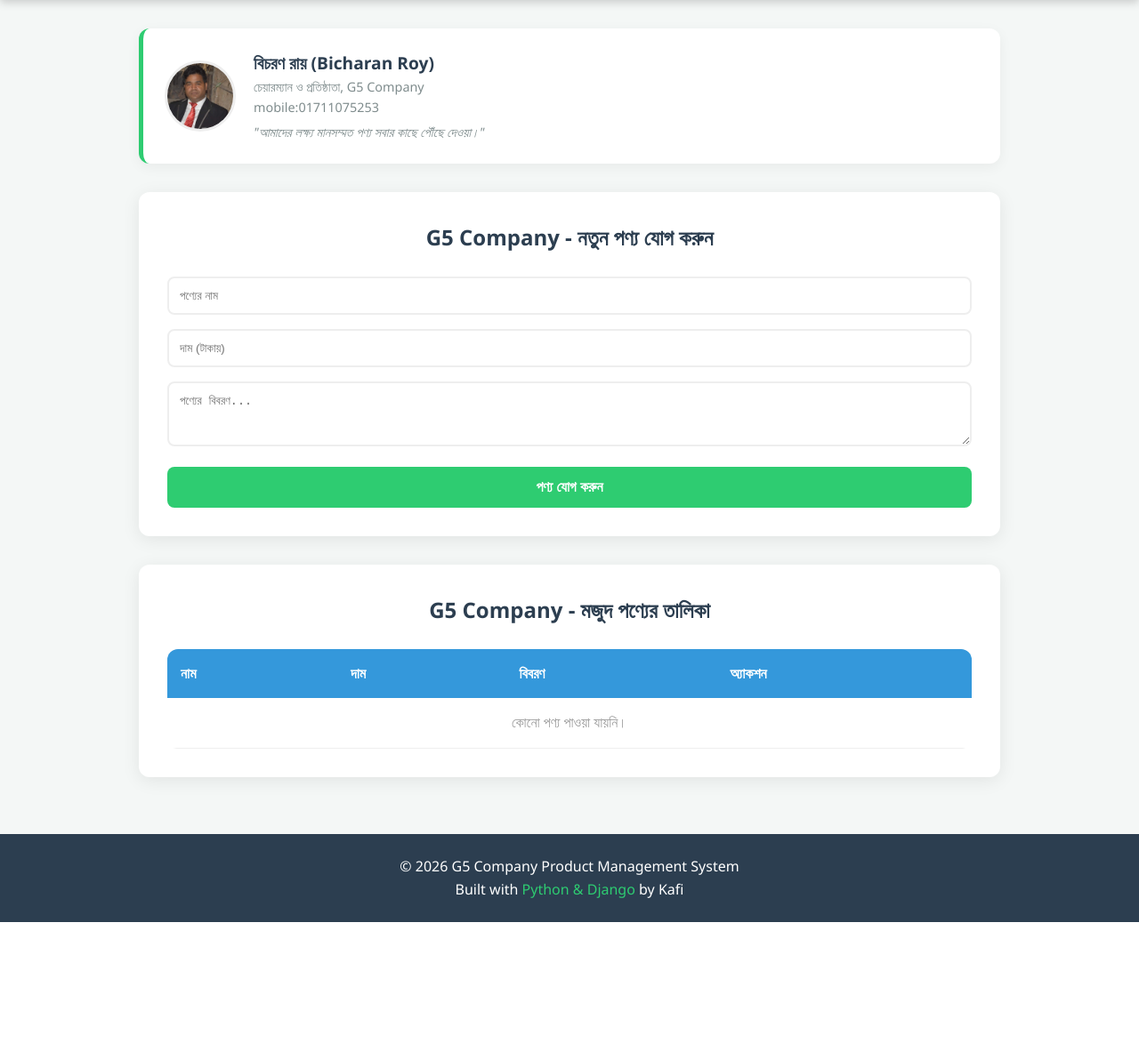
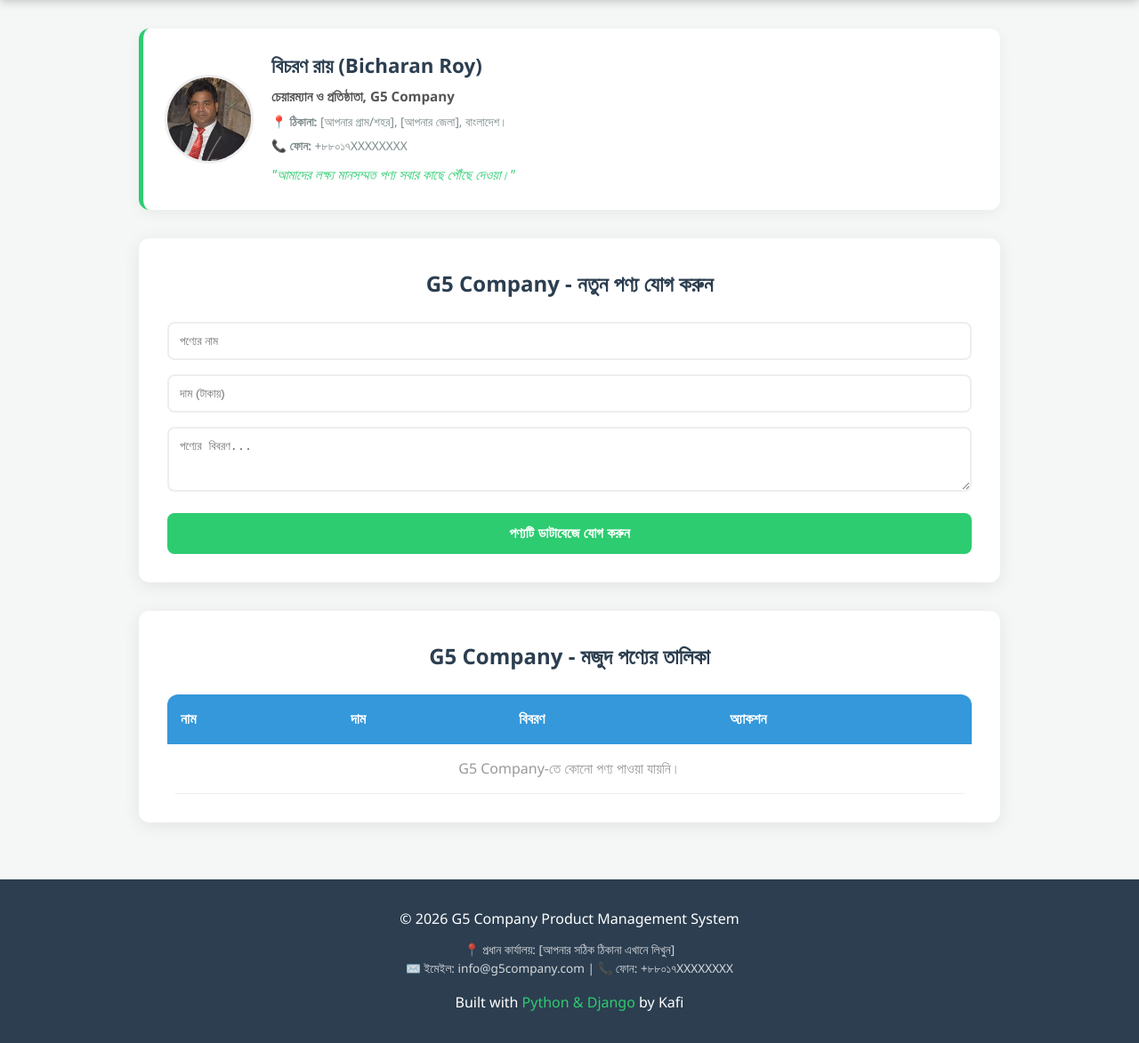
Before and after one commit to kafibisty/kafi_g5, a Django app: page / in a window 1280 px wide. Shown: the part 66-1239 px from the top of the page at 89% size. Before the commit the page ends 1103 px from the top, so only its background shows below. Run offline with Django 5.2, Linux system fonts and the light colour scheme; a user stored in the database is signed in; data that the repository does not hold is empty.

Commit message:
Added owner address and contact info

```diff
--- a/templates/index.html
+++ b/templates/index.html
@@ -26,9 +26,10 @@
 
         /* Owner Profile Card */
         .owner-card { background: white; padding: 1.5rem; border-radius: 12px; display: flex; align-items: center; gap: 20px; box-shadow: 0 4px 15px rgba(0,0,0,0.05); margin-bottom: 2rem; border-left: 5px solid #2ecc71; }
-        .owner-img-big { width: 80px; height: 80px; border-radius: 50%; object-fit: cover; border: 3px solid #eee; }
-        .owner-info h3 { color: #2c3e50; font-size: 1.2rem; }
-        .owner-info p { color: #7f8c8d; font-size: 0.9rem; }
+        .owner-img-big { width: 100px; height: 100px; border-radius: 50%; object-fit: cover; border: 3px solid #eee; }
+        .owner-info h3 { color: #2c3e50; font-size: 1.4rem; margin-bottom: 5px; }
+        .owner-info p { color: #555; font-size: 0.95rem; margin-bottom: 3px; }
+        .owner-info .address-text { color: #7f8c8d; font-size: 0.85rem; display: block; margin-top: 5px; }
 
         /* General Card Style */
         .card { background: white; padding: 2rem; border-radius: 12px; box-shadow: 0 4px 20px rgba(0,0,0,0.08); margin-bottom: 2rem; }
@@ -46,7 +47,8 @@
         td { padding: 15px; border-bottom: 1px solid #eee; }
 
         /* Footer */
-        footer { background: #2c3e50; color: white; text-align: center; padding: 1.5rem 0; margin-top: auto; }
+        footer { background: #2c3e50; color: white; text-align: center; padding: 2rem 0; margin-top: auto; }
+        footer .footer-address { font-size: 0.85rem; margin-top: 10px; opacity: 0.8; }
 
         @media (max-width: 600px) {
             .header-container { flex-direction: column; gap: 10px; }
@@ -80,14 +82,15 @@
     </header>
 
     <main>
-        <!-- Owner Profile Section -->
+        <!-- Owner Profile Section with Address -->
         <div class="owner-card">
             <img src="{% static 'images/owner.jpg' %}" alt="Owner Picture" class="owner-img-big">
             <div class="owner-info">
                 <h3>বিচরণ রায় (Bicharan Roy)</h3>
-                <p>চেয়ারম্যান ও প্রতিষ্ঠাতা, G5 Company</p>
-                 <p>mobile:01711075253</p>
-                <p style="font-style: italic; margin-top: 5px;">"আমাদের লক্ষ্য মানসম্মত পণ্য সবার কাছে পৌঁছে দেওয়া।"</p>
+                <p><strong>চেয়ারম্যান ও প্রতিষ্ঠাতা, G5 Company</strong></p>
+                <p class="address-text">📍 <strong>ঠিকানা:</strong> [আপনার গ্রাম/শহর], [আপনার জেলা], বাংলাদেশ।</p>
+                <p class="address-text">📞 <strong>ফোন:</strong> +৮৮০১৭XXXXXXXX</p>
+                <p style="font-style: italic; margin-top: 10px; color: #2ecc71;">"আমাদের লক্ষ্য মানসম্মত পণ্য সবার কাছে পৌঁছে দেওয়া।"</p>
             </div>
         </div>
 
@@ -99,7 +102,7 @@
                 <input type="text" name="name" placeholder="পণ্যের নাম" required>
                 <input type="number" name="price" placeholder="দাম (টাকায়)" required>
                 <textarea name="description" rows="3" placeholder="পণ্যের বিবরণ..." required></textarea>
-                <button type="submit" class="save-btn">পণ্য যোগ করুন</button>
+                <button type="submit" class="save-btn">পণ্যটি ডাটাবেজে যোগ করুন</button>
             </form>
         </div>
 
@@ -129,7 +132,7 @@
                         </tr>
                         {% empty %}
                         <tr>
-                            <td colspan="4" style="text-align: center; color: #999;">কোনো পণ্য পাওয়া যায়নি।</td>
+                            <td colspan="4" style="text-align: center; color: #999;">G5 Company-তে কোনো পণ্য পাওয়া যায়নি।</td>
                         </tr>
                         {% endfor %}
                     </tbody>
@@ -138,9 +141,14 @@
         </div>
     </main>
 
+    <!-- Footer with Company Address -->
     <footer>
         <p>&copy; 2026 G5 Company Product Management System</p>
-        <p>Built with <span style="color:#2ecc71">Python & Django</span> by Kafi</p>
+        <p class="footer-address">
+            📍 প্রধান কার্যালয়: [আপনার সঠিক ঠিকানা এখানে লিখুন] <br>
+            ✉️ ইমেইল: info@g5company.com | 📞 ফোন: +৮৮০১৭XXXXXXXX
+        </p>
+        <p style="margin-top: 15px;">Built with <span style="color:#2ecc71">Python & Django</span> by Kafi</p>
     </footer>
 
 </body>
```
